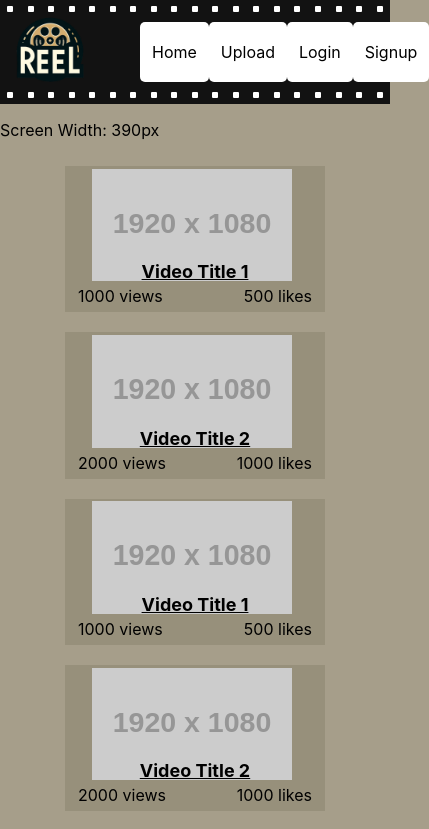
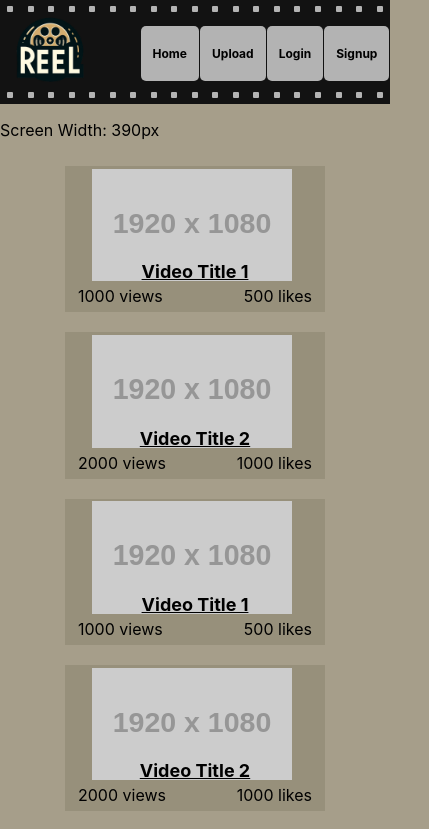
Before and after one commit to j0vanni/Reel, a React (Create React App) app in the folder client/: page / in a window 390 px wide. Shown: the top 829 px of the page, 429 px wide, since content can reach past the window. Built offline with nearby package versions, Linux system fonts and the light colour scheme.

Commit message:
added hover effects to nav bar

```diff
--- a/client/src/Navbar.css
+++ b/client/src/Navbar.css
@@ -24,39 +24,57 @@
   font-size: 24px;
   text-decoration: none;
   color: black;
-  background-color: white;
+  background-color: #b3b3b3;
   border-radius: 5px;
   padding-left: 40px;
   padding-right: 40px;
   padding-top: 20px;
   padding-bottom: 20px;
+  user-select: none;
+  font-weight: bold;
+  transition: font-size 0.3s ease;
 }
 
 .nav-links a:hover {
-  background-color: #a69e8a;
+  background-color: white;
+  font-size: 26px;
 }
+
+
 
 @media (max-width: 660px) {
   .nav-links a {
-    font-size: 20px;
+    font-size: 18px;
     padding-left: 30px;
     padding-right: 30px;
+  }
+
+  .nav-links a:hover {
+    font-size: 22px;
   }
 }
 
 @media (max-width: 450px) {
   .nav-links a {
-    font-size: 16px;
+    font-size: 12px;
     padding-left: 12px;
     padding-right: 12px;
+  }
+
+  .nav-links a:hover {
+    font-size: 16px;
   }
 }
 
 @media (max-width: 350px) {
   .nav-links a {
-    font-size: 10px;
+    font-size: 8px;
     padding-left: 6px;
     padding-right: 6px;
+  }
+
+  .nav-links a:hover {
+    font-size: 12px;
   }
 }
 
@@ -64,8 +82,9 @@
   display: inline-block;
   width: 6px;
   height: 6px;
-  background-color: white;
+  background-color: #b3b3b3;
   border-radius: 1px;
+  user-select: none;
 }
 
 .blocks-row-top {
```
